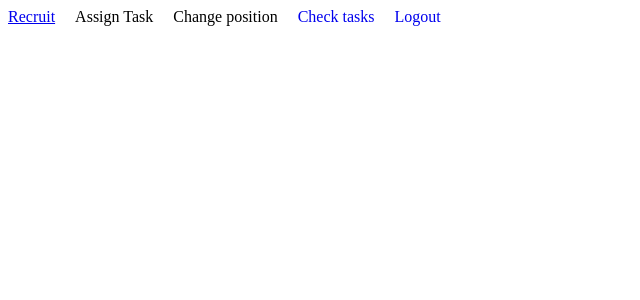
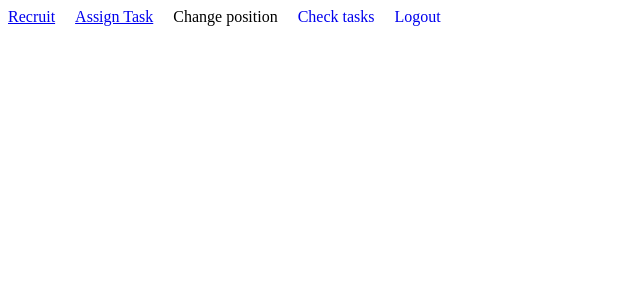
Before and after one commit to srintellikgh/django-task-manager, a Django app: page / in a window 1280 px wide. Shown: the top 300 px of the page, without its empty margins (0-640 px from the left). Run offline with Django 3.2, Linux system fonts and the light colour scheme; a user stored in the database is signed in; tables that the repository leaves empty hold one stand-in row (values such as "Sample post").

Commit message:
task assign href

```diff
--- a/templates/user_views/uniformed_view.html
+++ b/templates/user_views/uniformed_view.html
@@ -12,7 +12,7 @@
 		{% elif request.user.position %}
 			{% if request.user.position == 'BOS' or request.user.position == 'MAN' %}
 				<div style = "float: left; margin-right:20px"><a href='/recruit/'>Recruit</a></div>
-				<div style = "float: left; margin-right:20px">Assign Task</div>
+				<div style = "float: left; margin-right:20px"><a href= '/tasks/add/'>Assign Task</a></div>
 				<div style = "float: left; margin-right:20px">Change position </div>
 			{% elif requst.user.position == 'SUP' %}
 				<div style = "float: left; margin-right:20px"> Assign Task</div>
```
